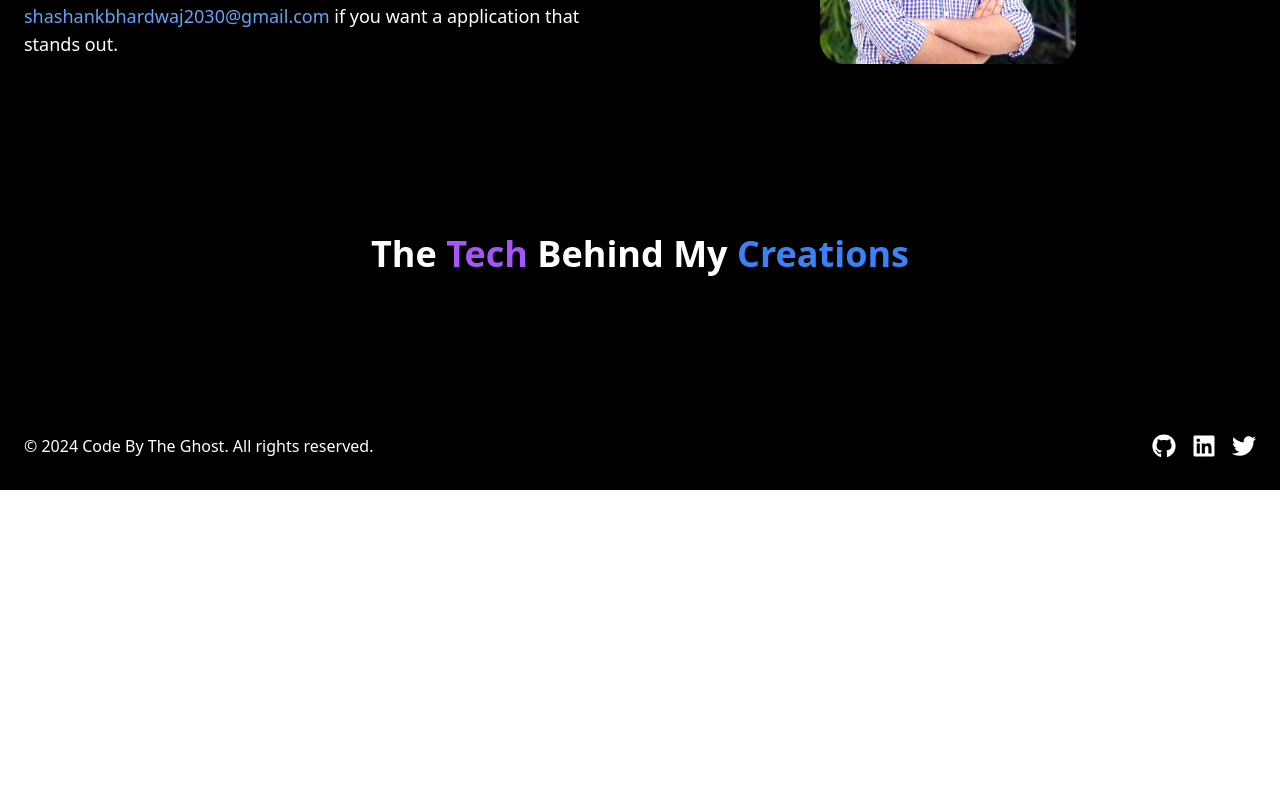
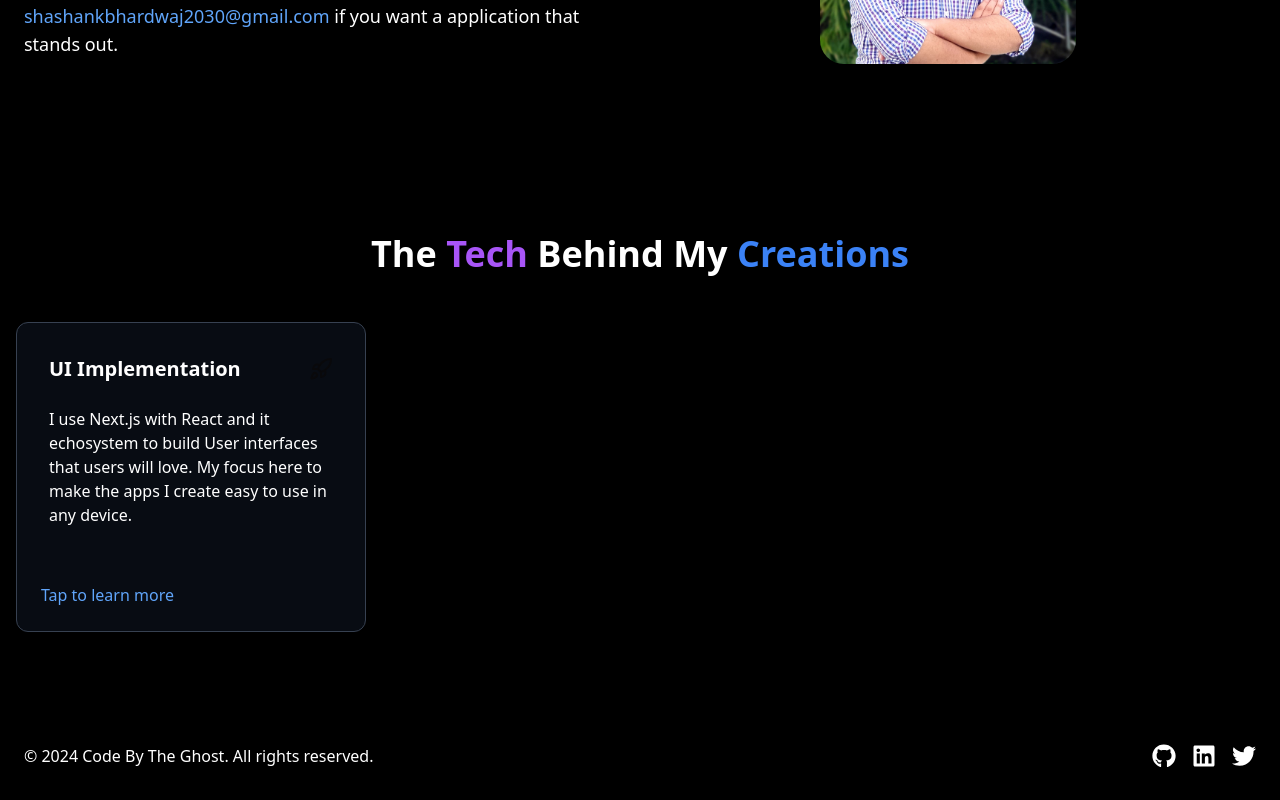
Before and after one commit to shashank1623/shashankportfolio, a Next.js app: page / in a window 1280 px wide. Shown: the part 1194-1994 px from the top of the page. Before the commit the page ends 1684 px from the top, so only its background shows below. Built offline with nearby package versions, Linux system fonts and the light colour scheme.

Commit message:
Skills Section Sample Added:

```diff
--- a/components/Skills.tsx
+++ b/components/Skills.tsx
@@ -1,14 +1,119 @@
 "use client";
 import React from "react";
+import { useState, useRef, useEffect } from 'react'
+import { motion, useAnimation, useMotionValue } from 'framer-motion'
+import { Dialog, DialogContent, DialogHeader, DialogTitle, DialogTrigger } from "@/components/ui/dialog"
+import { Card, CardContent, CardFooter } from "@/components/ui/card"
+import { Badge } from "@/components/ui/badge"
+import { Rocket, Scaling, Zap, Shield, Code, Cloud } from 'lucide-react'
+export function Skills() {
 
-export function Skills() {
+    const [isHovered, setIsHovered] = useState(false)
+    const containerRef = useRef<HTMLDivElement>(null)
+    const scrollXValue = useMotionValue(0)
+    const controls = useAnimation()
+
+    useEffect(() => {
+        const scrollContainer = containerRef.current
+        if (!scrollContainer) return
+
+        const scroll = async () => {
+            await controls.start({
+                x: [0, -scrollContainer.scrollWidth + scrollContainer.clientWidth],
+                transition: {
+                    duration: 20,
+                    ease: "linear",
+                    repeat: Infinity,
+                },
+            })
+        }
+
+        if (!isHovered) {
+            scroll()
+        } else {
+            controls.stop()
+        }
+    }, [controls, isHovered])
 
     return (
         <section id="skills" className="py-20 bg-black">
+            <div className="container mx-auto px-4">
             <h2 className="text-4xl font-bold mb-12 text-center">
                 The <span className="text-purple-500">Tech</span> Behind My <span className="text-blue-500">Creations</span>
             </h2>
 
+            <div
+                ref={containerRef}
+                className="overflow-hidden"
+                onMouseEnter={() => setIsHovered(true)}
+                onMouseLeave={() => setIsHovered(false)}
+            >
+                <motion.div
+                    className="flex space-x-6"
+                    style={{ x: scrollXValue }}
+                    animate={controls}
+                >
+                    <TechCard
+                        title="UI Implementation"
+                        description="I use Next.js with React and it echosystem to build User interfaces that users will love. My focus here to make the apps I create easy to use in any device."
+                        icon={<Rocket className="w-6 h-6" />}
+                        technologies={['React', 'Next.js', 'Tailwind CSS']}
+                        approach="I focus on creating seamless, user-centric designs that adapt to various devices and screen sizes. By leveraging the latest frontend technologies, I ensure that the UI not only looks great but also performs optimally."
+                        projects={[
+                            { name: 'E-commerce Platform', description: 'Implemented a responsive design that increased mobile conversions by 25%' },
+                            { name: 'SaaS Dashboard', description: 'Created an intuitive interface that reduced user onboarding time by 40%' }
+                        ]}
+                    />
+                </motion.div>
+            </div>
+        </div>
         </section>
     )
 }
+
+function TechCard({ title, description, icon, technologies, approach, projects } : any) {
+    return (
+        <Dialog>
+            <DialogTrigger asChild>
+                <Card className="bg-gray-900 bg-opacity-50 backdrop-filter backdrop-blur-lg border border-gray-700 rounded-xl overflow-hidden hover:border-blue-500 transition duration-300 w-[350px] flex-shrink-0"> {/* Increased card width */}
+                    <CardContent className="p-8"> {/* Increased padding */}
+                        <div className="flex items-center justify-between mb-6"> {/* Increased margin between content */}
+                            <h3 className="text-xl font-semibold text-white">{title}</h3>
+                            {icon}
+                        </div>
+                        <p className="text-white mb-6">{description}</p> {/* Added margin for better spacing */}
+                    </CardContent>
+                    <CardFooter>
+                        <p className="text-blue-400 hover:underline cursor-pointer">Tap to learn more</p>
+                    </CardFooter>
+                </Card>
+            </DialogTrigger>
+            <DialogContent className="bg-gray-900 text-white max-w-2xl">
+                <DialogHeader>
+                    <DialogTitle className="flex items-center text-2xl font-bold">
+                        {icon}
+                        <span className="ml-2">{title}</span>
+                    </DialogTitle>
+                </DialogHeader>
+                <div className="mt-4">
+                    <h4 className="text-lg font-semibold mb-2">Technologies and Practices I Use</h4>
+                    <div className="flex flex-wrap gap-2 mb-4">
+                        {technologies.map((tech : any, index :any) => (
+                            <Badge key={index} variant="secondary">{tech}</Badge>
+                        ))}
+                    </div>
+                    <h4 className="text-lg font-semibold mb-2">Approach</h4>
+                    <p className="text-gray-300 mb-4">{approach}</p>
+                    <h4 className="text-lg font-semibold mb-2">Projects</h4>
+                    <ul className="list-disc list-inside text-gray-300">
+                        {projects.map((project : any, index :any) => (
+                            <li key={index} className="mb-2">
+                                <span className="font-semibold">{project.name}:</span> {project.description}
+                            </li>
+                        ))}
+                    </ul>
+                </div>
+            </DialogContent>
+        </Dialog>
+    )
+}
```
